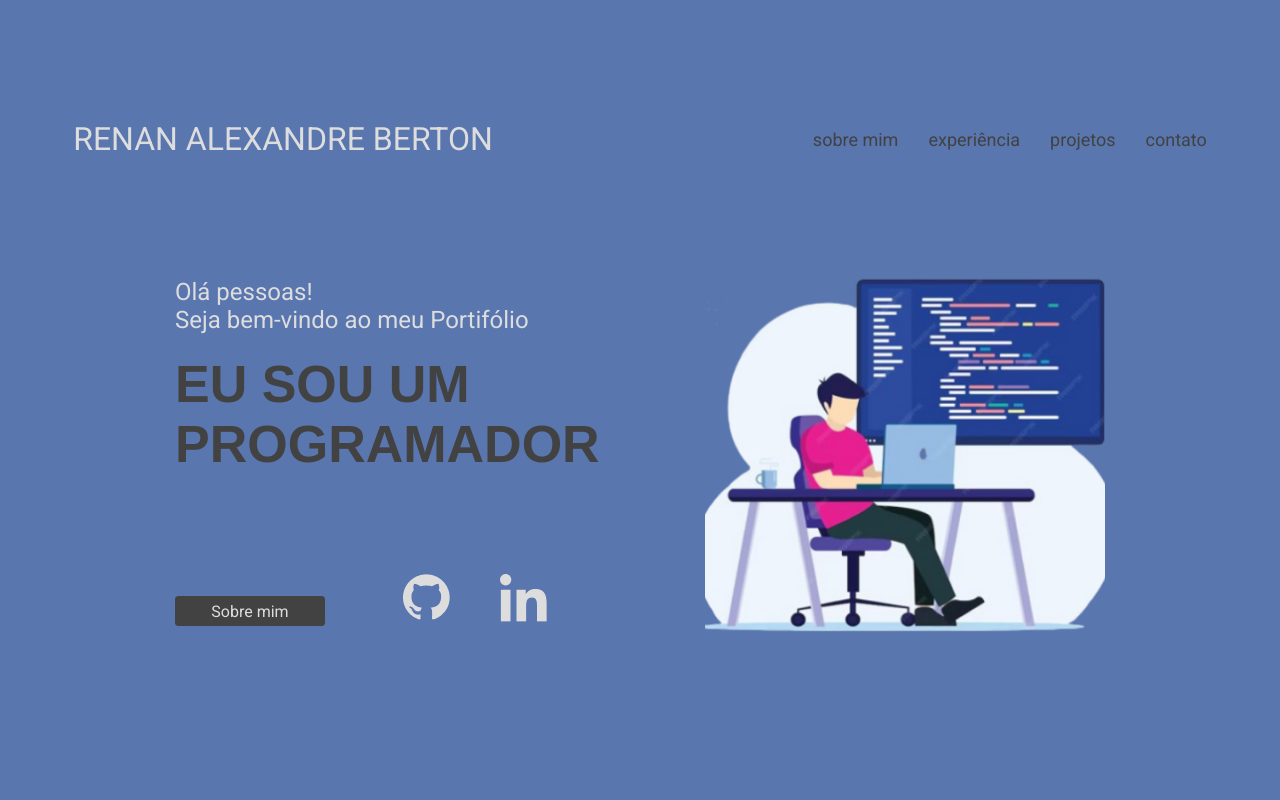
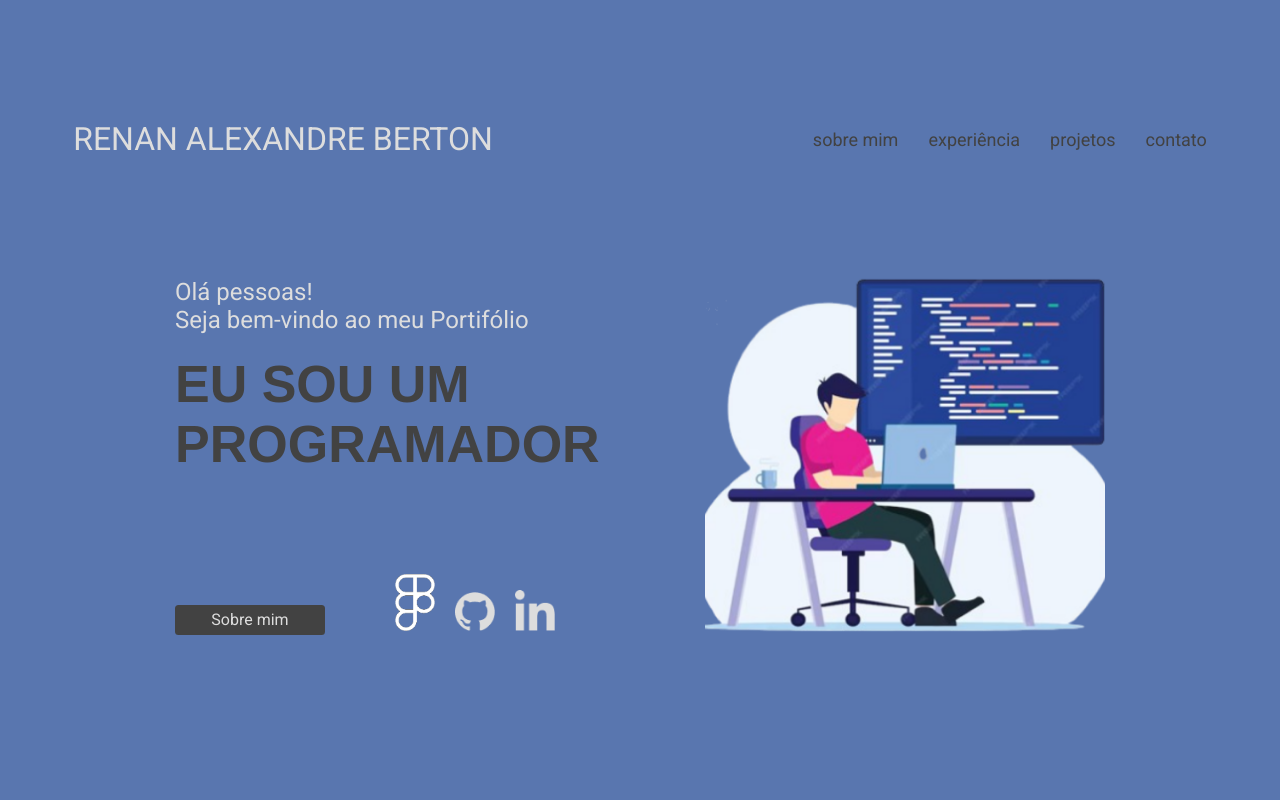
Before and after one commit to renanberton/portfolio, a React (Create React App) app: page / in a window 1280 px wide. Shown: the top 800 px of the page. Built offline with nearby package versions, Linux system fonts and the light colour scheme; a web font is replaced by a local one.

Commit message:
Add o logo do figma + URL para acessar meu portfólio de UX/UI

```diff
--- a/src/pages/Home/Home.js
+++ b/src/pages/Home/Home.js
@@ -24,6 +24,9 @@ function Home() {
                <a href="/">Sobre mim</a>
                </button>
                <div className='box-social'>
+               <a href="https://www.figma.com/design/rljVZ1ZahbrFXiHK0azw7P/Portf%C3%B3lio?node-id=65-55&t=gJfiaKorhfGfco76-1" target="_blank" rel="noopener noreferrer">
+                  <img src="/assets/images/figma.png" alt="Logo Figma" />
+               </a>
                <a href="https://www.github.com/renanberton" target="_blank" rel="noopener noreferrer">
                   <img src="/assets/images/Git.png" alt="Logo GitHub" />
                </a>
--- a/src/pages/Home/style.scss
+++ b/src/pages/Home/style.scss
@@ -99,9 +99,14 @@
          .box-social {
             display: flex;
             flex-wrap: wrap;
-            gap: 50px;
+            gap: 20px;
             justify-content: center;
             margin: 0 auto;
+            align-items: flex-end;
+
+            img:first-child {
+               width: 40px;
+            }
          }
 
          span {
```
Also changed, not shown: public/assets/images/figma.png (added).
